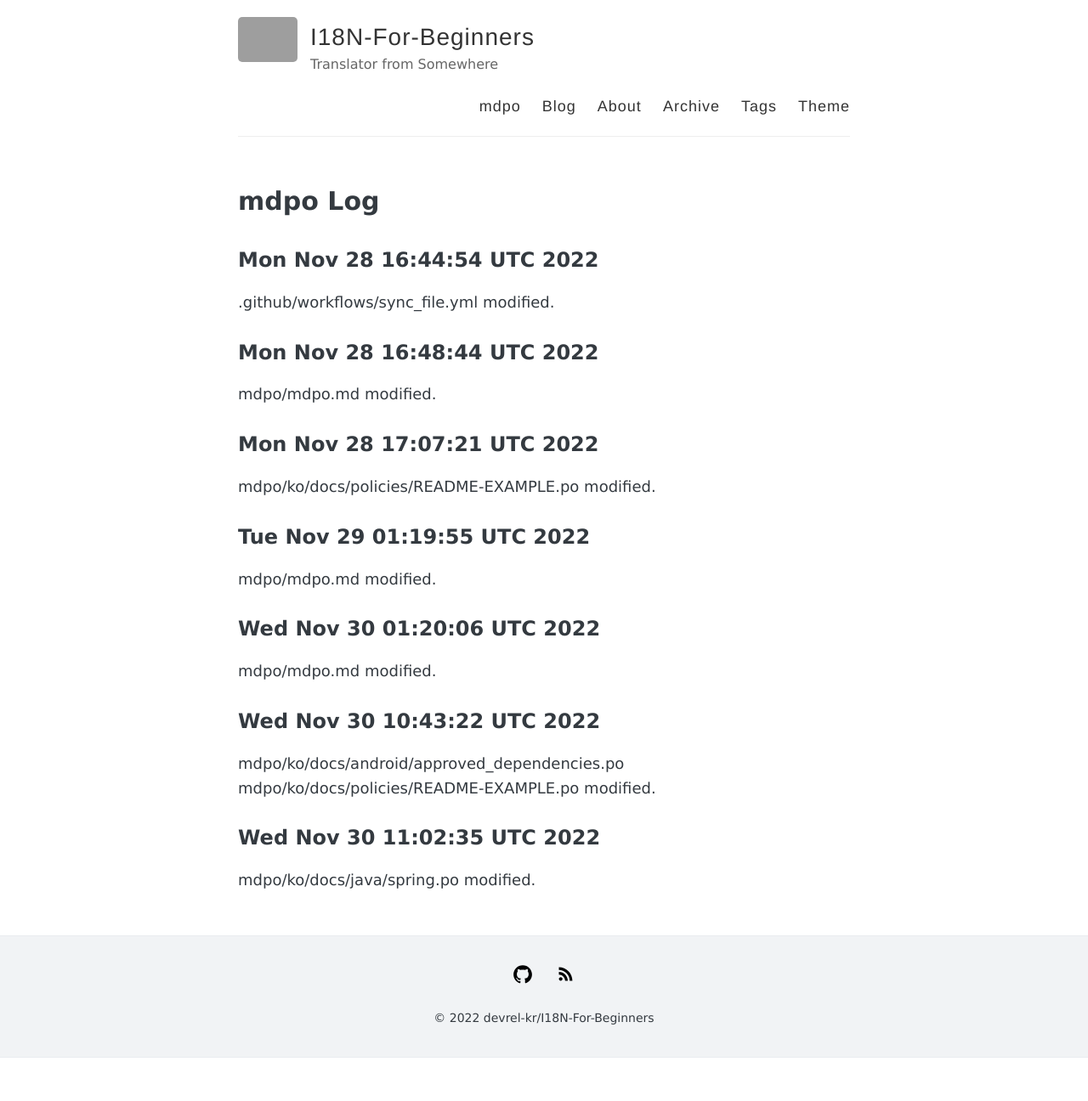
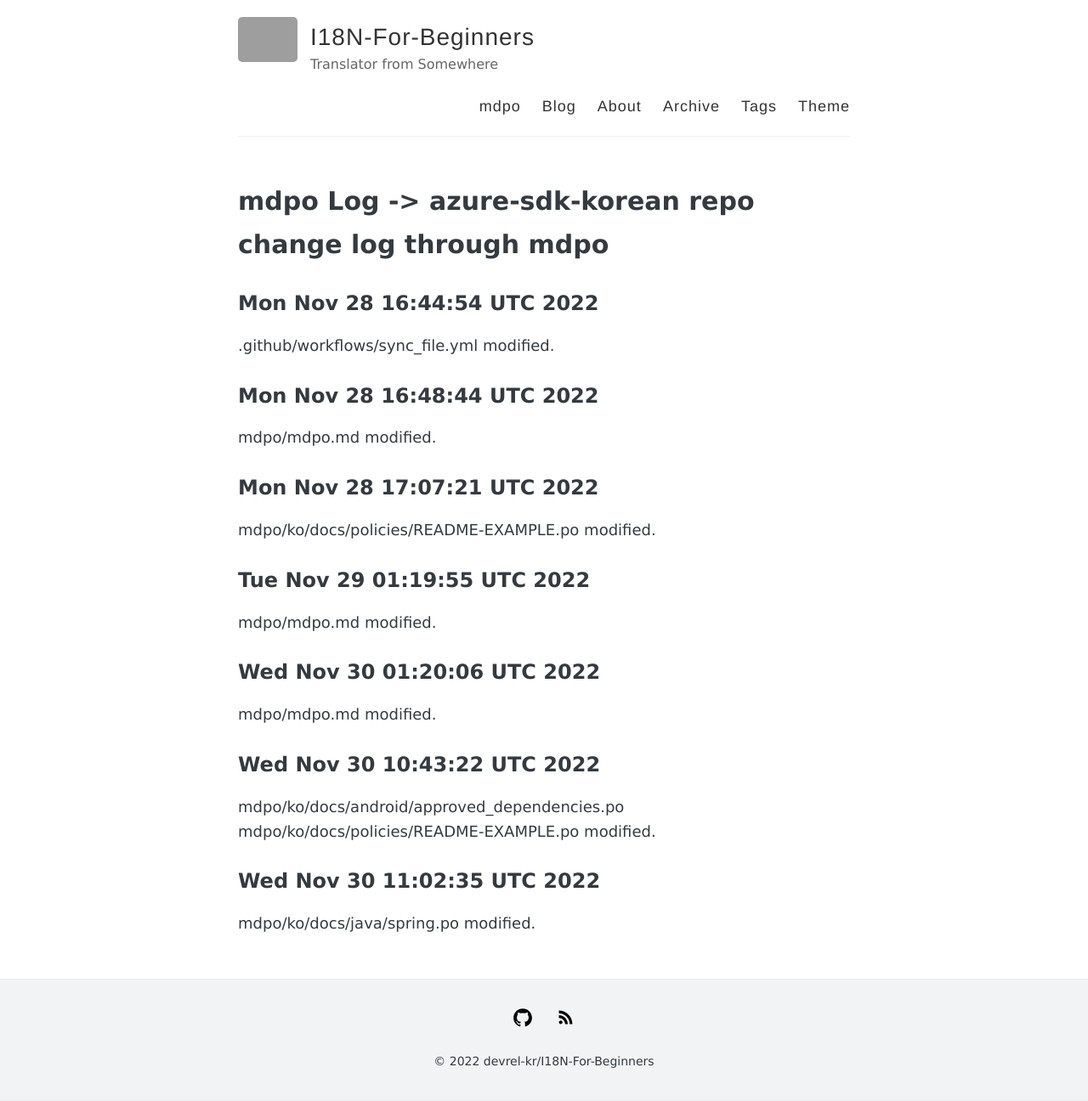
Before and after one commit to devrel-kr/I18N-For-Beginners, a Jekyll site: the page built from mdpo/mdpo.md, in a window 1280 px wide. Shown: the whole page at 85% size. Built offline with Jekyll 4.4.1, drawn with Linux system fonts in a browser that asks for light colours; before the commit the page ends 1245 px from its top, so only the background shows below that; grey boxes are pictures that could not be loaded.

Commit message:
Update mdpo.md

```diff
--- a/mdpo/mdpo.md
+++ b/mdpo/mdpo.md
@@ -1,6 +1,6 @@
 ---
 layout: page
-title: mdpo Log
+title: mdpo Log -> azure-sdk-korean repo change log through mdpo
 permalink: /mdpo/
 ---
 
```
